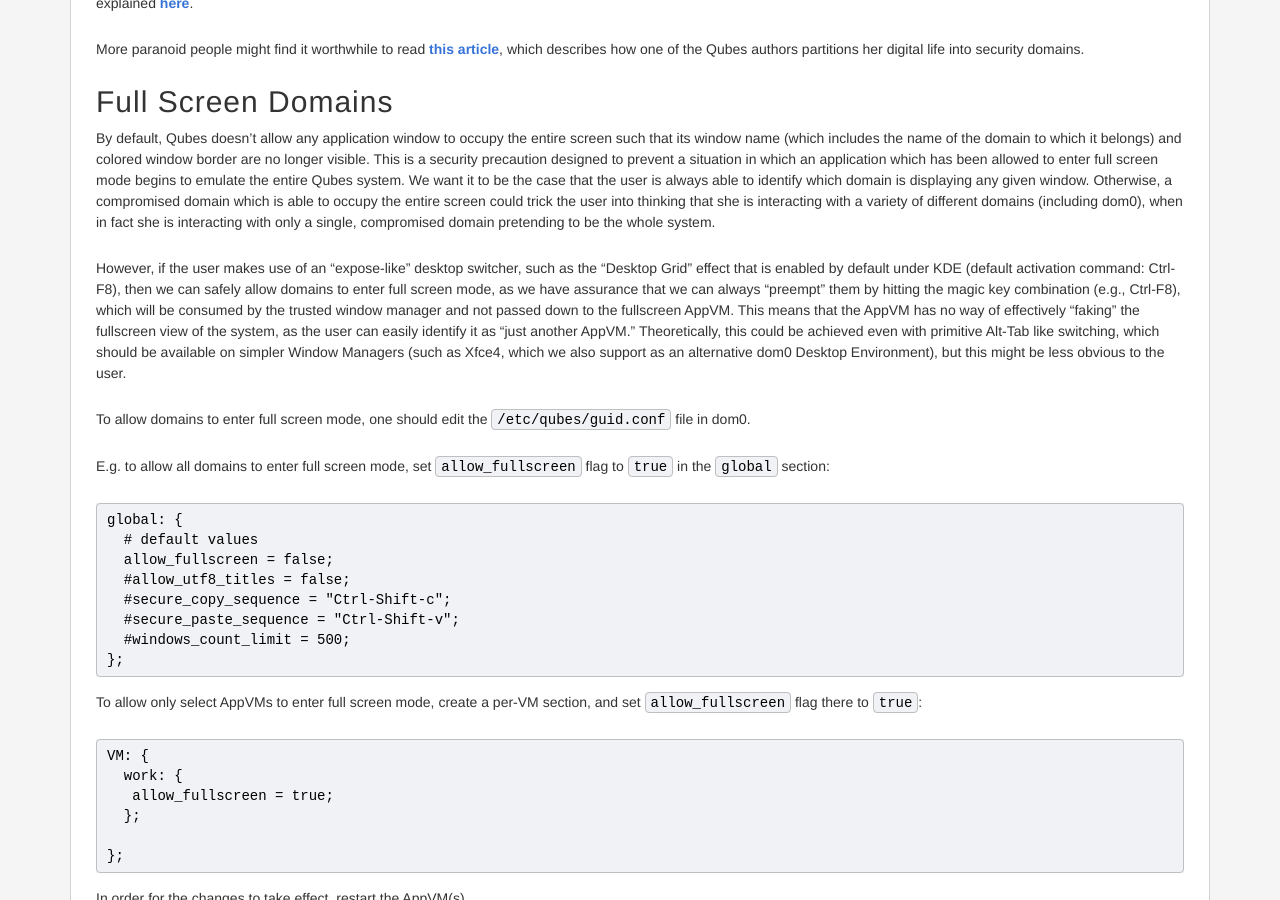
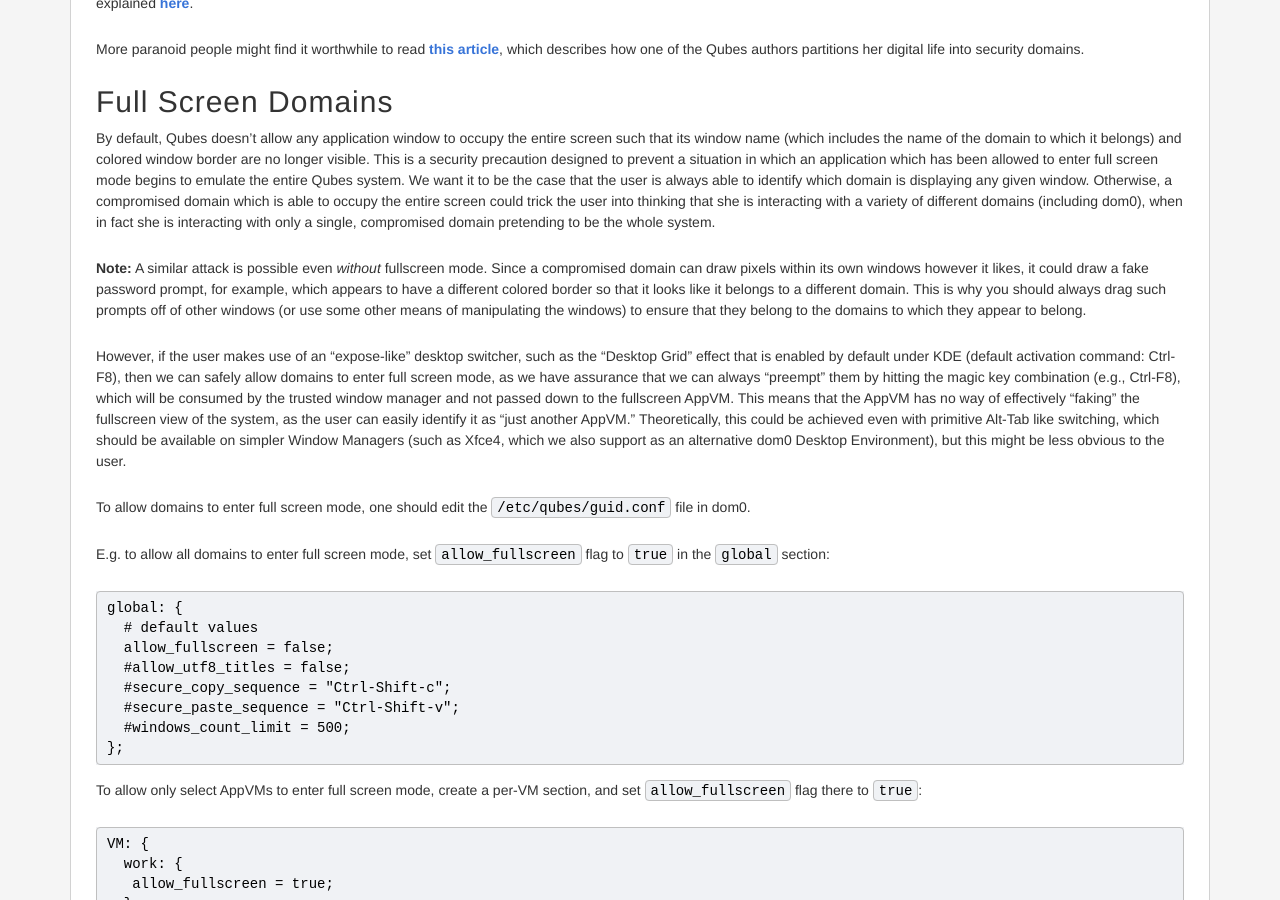
Before and after one commit to QubesOS/qubesos.github.io, a Jekyll site: the page built from pages/getting-started.md, in a window 1280 px wide and 900 px high, scrolled down 3456 px. Built offline with Jekyll 4.4.1, drawn with Linux system fonts in a browser that asks for light colours; some web fonts are replaced.

Commit message:
Add note on non-fullscreen window-spoofing attacks

```diff
--- a/pages/getting-started.md
+++ b/pages/getting-started.md
@@ -110,6 +110,8 @@ Full Screen Domains
 
 By default, Qubes doesn't allow any application window to occupy the entire screen such that its window name (which includes the name of the domain to which it belongs) and colored window border are no longer visible. This is a security precaution designed to prevent a situation in which an application which has been allowed to enter full screen mode begins to emulate the entire Qubes system. We want it to be the case that the user is always able to identify which domain is displaying any given window. Otherwise, a compromised domain which is able to occupy the entire screen could trick the user into thinking that she is interacting with a variety of different domains (including dom0), when in fact she is interacting with only a single, compromised domain pretending to be the whole system.
 
+**Note:** A similar attack is possible even *without* fullscreen mode. Since a compromised domain can draw pixels within its own windows however it likes, it could draw a fake password prompt, for example, which appears to have a different colored border so that it looks like it belongs to a different domain. This is why you should always drag such prompts off of other windows (or use some other means of manipulating the windows) to ensure that they belong to the domains to which they appear to belong.
+
 However, if the user makes use of an "expose-like" desktop switcher, such as the "Desktop Grid" effect that is enabled by default under KDE (default activation command: Ctrl-F8), then we can safely allow domains to enter full screen mode, as we have assurance that we can always "preempt" them by hitting the magic key combination (e.g., Ctrl-F8), which will be consumed by the trusted window manager and not passed down to the fullscreen AppVM. This means that the AppVM has no way of effectively "faking" the fullscreen view of the system, as the user can easily identify it as "just another AppVM." Theoretically, this could be achieved even with primitive Alt-Tab like switching, which should be available on simpler Window Managers (such as Xfce4, which we also support as an alternative dom0 Desktop Environment), but this might be less obvious to the user.
 
 To allow domains to enter full screen mode, one should edit the `/etc/qubes/guid.conf` file in dom0.
```
